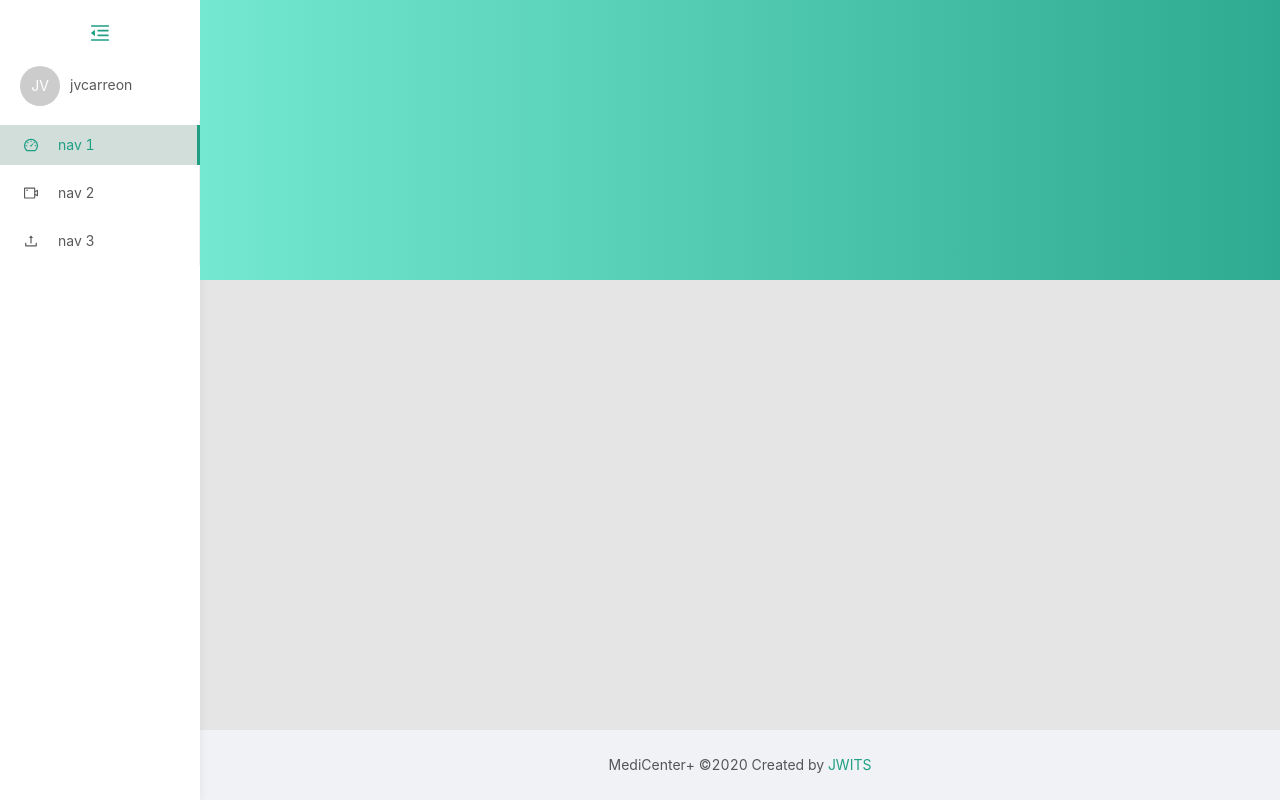
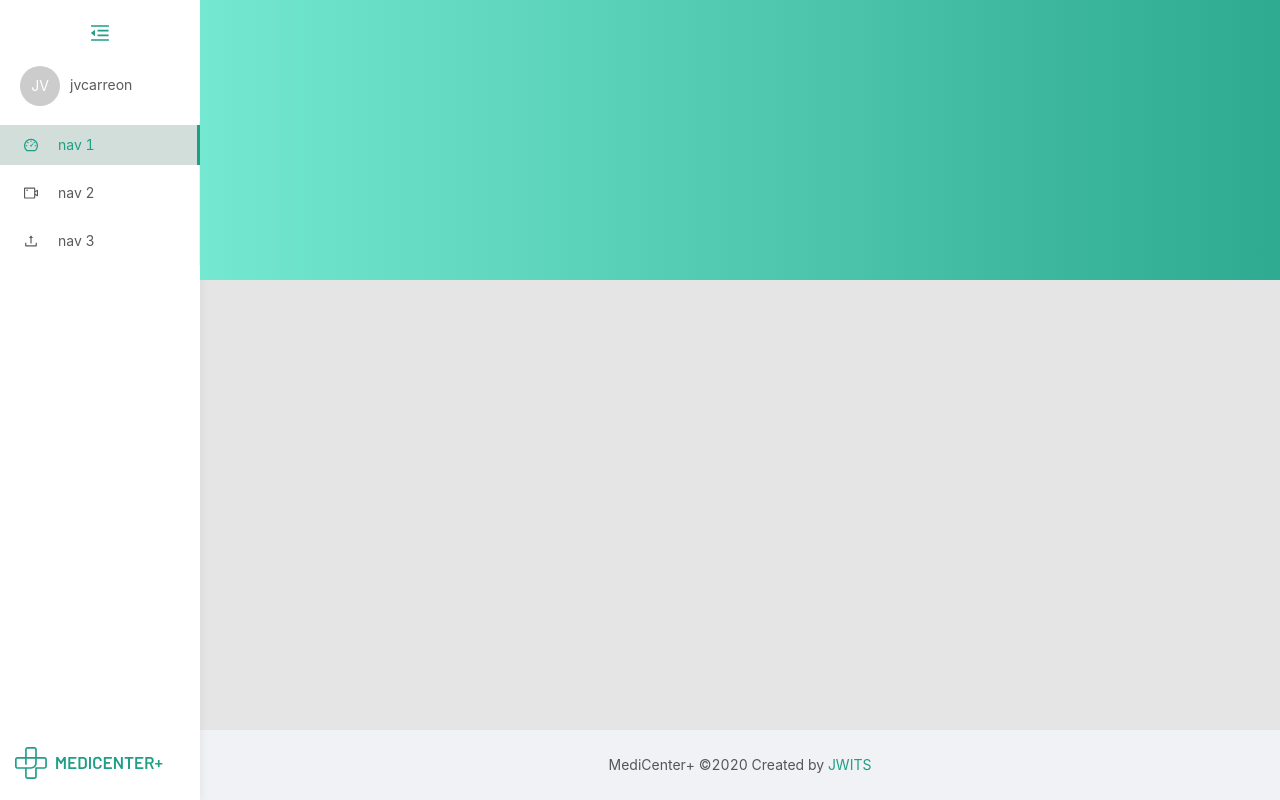
Before and after one commit to janzell/react-boilerplate, a React (Create React App) app: page / in a window 1280 px wide. Shown: the top 800 px of the page. Built offline with nearby package versions, Linux system fonts and the light colour scheme.

Commit message:
Added logo

```diff
--- a/src/layouts/main.js
+++ b/src/layouts/main.js
@@ -8,6 +8,8 @@ import {
   UploadOutlined
 } from "@ant-design/icons";
 import "./main.less";
+import { ReactComponent as Logo } from "../assets/logo.svg";
+import { ReactComponent as LogoSm } from "../assets/logo-sm.svg";
 
 const MainLayout = () => {
   const { Sider, Content, Footer } = Layout;
@@ -45,7 +47,7 @@ const MainLayout = () => {
             JV
           </Avatar>
           <p className="username -item-left">jvcarreon</p>
-          <div className="clearfix"></div>
+          <v className="clearfix" />
         </div>
         <Menu
           className="main-menu"
@@ -66,7 +68,7 @@ const MainLayout = () => {
             <span>nav 3</span>
           </Menu.Item>
         </Menu>
-        <div className="logo" />
+        <div className="logo-cont">{collapsed ? <LogoSm /> : <Logo />}</div>
       </Sider>
       <Layout
         className={`layout-has-fixed-sidebar ${
@@ -74,7 +76,7 @@ const MainLayout = () => {
         }`}
       >
         <Content className="main-content">
-          <div className="header-banner"></div>
+          <div className="header-banner" />
         </Content>
         <Footer style={{ textAlign: "center" }}>
           MediCenter+ ©{new Date().getFullYear()} Created by{" "}
--- a/src/layouts/main.less
+++ b/src/layouts/main.less
@@ -63,7 +63,27 @@
   transition-property: margin-left;
 }
 .main-content {
-  background: #E5E5E5;
+  background: @background-color-base;
+}
+.logo-cont {
+  padding: 15px;
+  position: absolute;
+  bottom: 0;
+}
+.logo-cont svg {
+  width: 100%;
+  height: 32px;
+  transition-duration: 1000ms;
+  transition-property: width;
+}
+.main-sidebar.ant-layout-sider-collapsed .logo-cont {
+  padding: 15px 12px;
+  text-align: center;
+}
+.main-sidebar.ant-layout-sider-collapsed .logo-cont svg {
+  max-width: 32px;
+  transition-duration: 1000ms;
+  transition-property: width;
 }
 .header-banner {
   position: absolute;
--- a/src/theme.less
+++ b/src/theme.less
@@ -11,3 +11,4 @@
 @border-radius-base: 4px; // major border radius
 @border-color-base: #d9d9d9; // major border color
 @box-shadow-base: 0 2px 8px rgba(0, 0, 0, 0.15); // major shadow for layers
+@background-color-base: #E5E5E5;
```
Also changed, not shown: src/assets/logo-sm.svg (added), src/assets/logo.svg (added).
